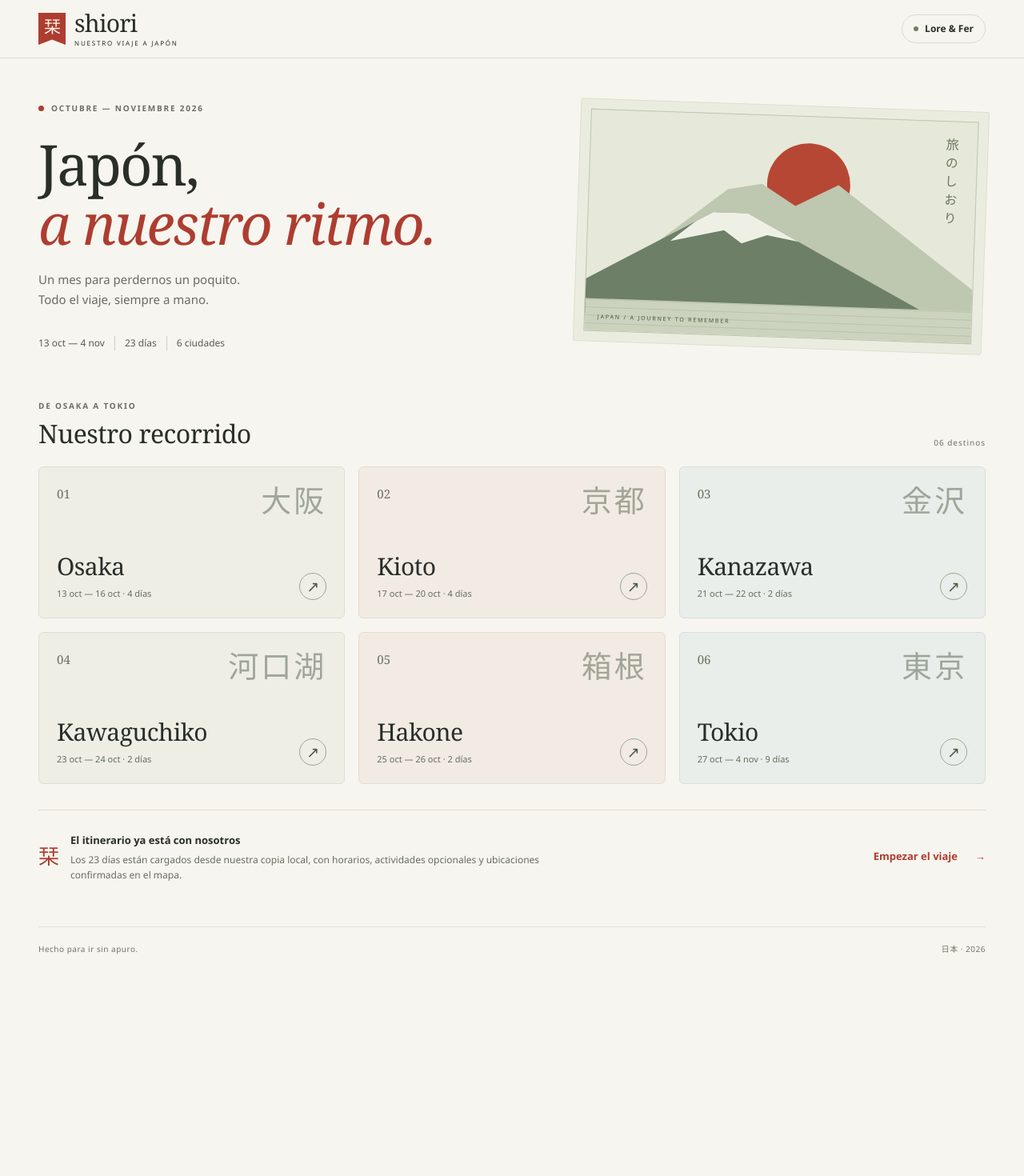
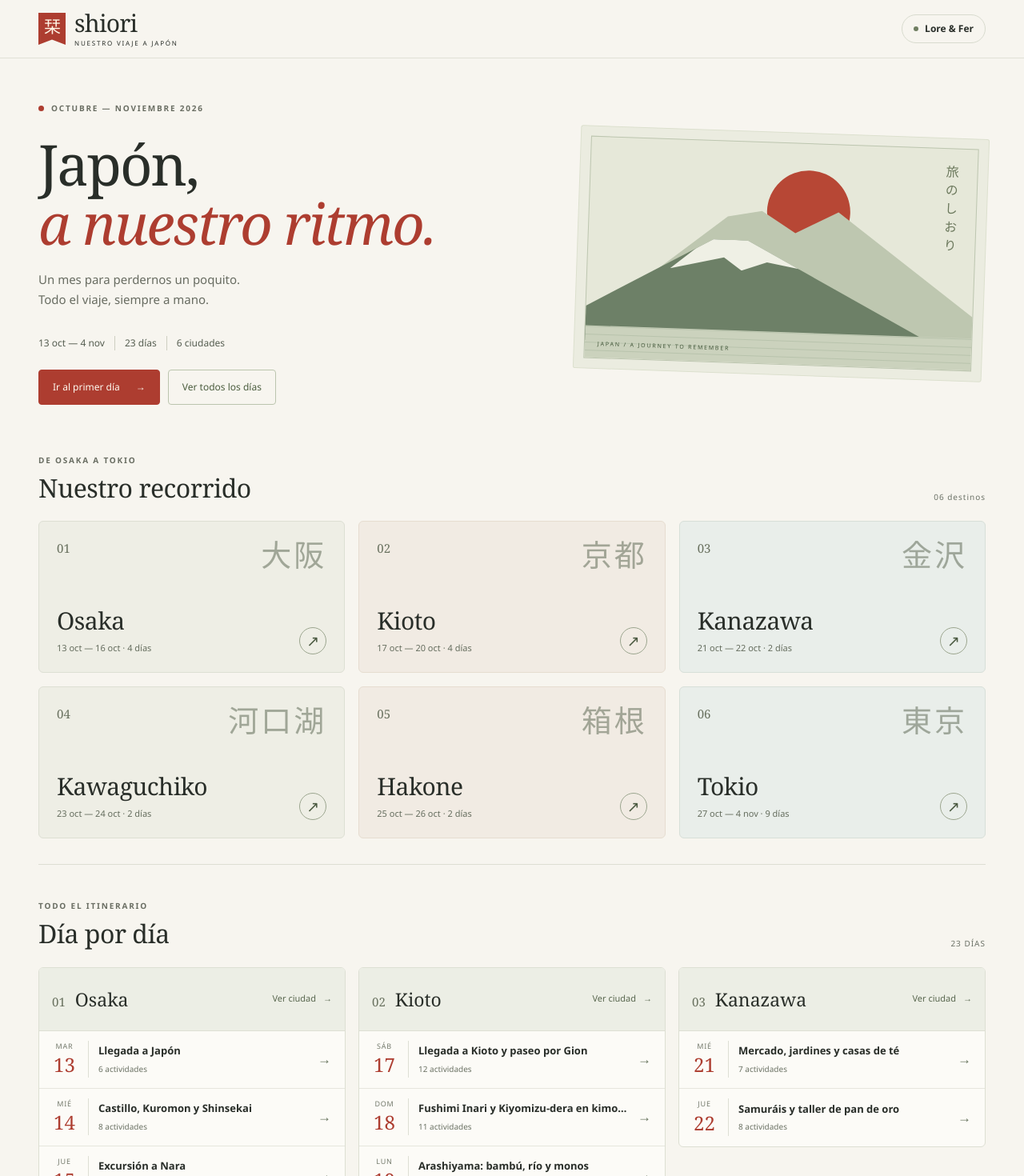
Before and after one commit to bodomchild/shiori, a React (Vite) app: page /#/ in a window 1280 px wide. Shown: the top 1470 px of the page at 80% size. Before the commit the page ends 1220 px from the top, so only its background shows below. Built offline with nearby package versions, Linux system fonts and the light colour scheme.

Commit message:
Improve trip and day navigation

```diff
--- a/src/dates.ts
+++ b/src/dates.ts
@@ -1,4 +1,10 @@
-import type { City } from './types/itinerary';
+import type { City, Day, Trip } from './types/itinerary';
+
+export interface TripDay {
+  city: City;
+  date: string;
+  day?: Day;
+}
 
 // Calendar dates are handled in UTC so the phone's timezone cannot shift a day.
 export function formatDate(date: string, options: Intl.DateTimeFormatOptions = { day: 'numeric', month: 'short' }) {
@@ -21,3 +27,36 @@ export function cityDates(city: City): string[] {
   }
   return dates;
 }
+
+export function tripDays(trip: Trip): TripDay[] {
+  return trip.cities.flatMap((city) => cityDates(city).map((date) => ({
+    city,
+    date,
+    day: city.days.find((entry) => entry.date === date),
+  })));
+}
+
+export function japanToday(now = new Date()): string {
+  const parts = new Intl.DateTimeFormat('en', {
+    timeZone: 'Asia/Tokyo',
+    year: 'numeric',
+    month: '2-digit',
+    day: '2-digit',
+  }).formatToParts(now);
+  const value = (type: Intl.DateTimeFormatPartTypes) => parts.find((part) => part.type === type)?.value;
+  return `${value('year')}-${value('month')}-${value('day')}`;
+}
+
+export function tripDayPath({ city, date }: TripDay) {
+  return `/${city.id}/${daySlug(date)}`;
+}
+
+export function closestTripDay(trip: Trip, today = japanToday()): { tripDay: TripDay; relation: 'before' | 'today' | 'after' } {
+  const days = tripDays(trip);
+  const first = days[0];
+  const last = days.at(-1);
+  if (!first || !last) throw new Error('El itinerario no tiene días');
+  if (today < first.date) return { tripDay: first, relation: 'before' };
+  if (today > last.date) return { tripDay: last, relation: 'after' };
+  return { tripDay: days.find((entry) => entry.date === today) ?? first, relation: 'today' };
+}
--- a/src/pages/CityPage.tsx
+++ b/src/pages/CityPage.tsx
@@ -1,12 +1,13 @@
 import { Link, useParams } from 'react-router-dom';
 import { itinerary } from '../data/itinerary';
-import { cityDates, daySlug, formatDate } from '../dates';
+import { cityDates, daySlug, formatDate, japanToday } from '../dates';
 import NotFound from '../components/NotFound';
 
 export default function CityPage() {
   const { cityId } = useParams();
   const city = itinerary.cities.find((entry) => entry.id === cityId);
   if (!city) return <NotFound />;
+  const today = japanToday();
 
   return <div className="page-shell city-page">
     <Link className="back-link" to="/">← Todo el viaje</Link>
@@ -16,9 +17,10 @@ export default function CityPage() {
     <div className="days-grid">
       {cityDates(city).map((date) => {
         const stops = city.days.find((day) => day.date === date)?.stops ?? [];
-        return <Link to={`/${city.id}/${daySlug(date)}`} className="day-card" key={date}>
+        const isToday = date === today;
+        return <Link to={`/${city.id}/${daySlug(date)}`} className={`day-card${isToday ? ' is-today' : ''}`} key={date}>
           <div className="calendar-block"><span>{formatDate(date, { month: 'short' })}</span><strong>{date.slice(8)}</strong></div>
-          <div className="min-w-0 flex-1"><h2>{city.days.find((day) => day.date === date)?.title ?? formatDate(date, { weekday: 'long' })}</h2><p>{formatDate(date, { weekday: 'long' })} · {stops.length} actividades</p></div>
+          <div className="min-w-0 flex-1"><h2>{city.days.find((day) => day.date === date)?.title ?? formatDate(date, { weekday: 'long' })}</h2><p>{formatDate(date, { weekday: 'long' })} · {stops.length} actividades {isToday && <span className="today-badge">Hoy</span>}</p></div>
           <span className="circle-arrow" aria-hidden="true">→</span>
         </Link>;
       })}
--- a/src/pages/TripPage.tsx
+++ b/src/pages/TripPage.tsx
@@ -1,11 +1,17 @@
 import { Link } from 'react-router-dom';
 import { itinerary } from '../data/itinerary';
-import { cityDates, daySlug, formatDate } from '../dates';
+import { cityDates, closestTripDay, daySlug, formatDate, tripDayPath } from '../dates';
 
 const cityCharacters = ['大阪', '京都', '金沢', '河口湖', '箱根', '東京'];
 
 export default function TripPage() {
   const totalDays = itinerary.cities.reduce((total, city) => total + cityDates(city).length, 0);
+  const current = closestTripDay(itinerary);
+  const currentLabel = current.relation === 'today'
+    ? 'Ver el plan de hoy'
+    : current.relation === 'before'
+      ? 'Ir al primer día'
+      : 'Volver al último día';
   return <div className="page-shell">
     <section className="trip-hero">
       <div className="hero-copy">
@@ -13,6 +19,10 @@ export default function TripPage() {
         <h1>Japón, <br /><em>a nuestro ritmo.</em></h1>
         <p className="hero-description">Un mes para perdernos un poquito.<br />Todo el viaje, siempre a mano.</p>
         <div className="hero-meta"><span>13 oct — 4 nov</span><span>{totalDays} días</span><span>6 ciudades</span></div>
+        <div className="hero-actions">
+          <Link className="primary-link" to={tripDayPath(current.tripDay)}>{currentLabel} <span aria-hidden="true">→</span></Link>
+          <a className="secondary-link" href="#todos-los-dias">Ver todos los días</a>
+        </div>
       </div>
       <div className="japan-art" aria-hidden="true">
         <div className="art-frame"><span className="art-top">旅のしおり</span><div className="sun" /><div className="mountain mountain-back" /><div className="mountain mountain-front" /><div className="art-water" /><span className="art-bottom">JAPAN / A JOURNEY TO REMEMBER</span></div>
@@ -27,6 +37,27 @@ export default function TripPage() {
         </Link>)}
       </div>
     </section>
+    <section className="trip-days" id="todos-los-dias" aria-labelledby="trip-days-title">
+      <div className="section-heading"><div><p className="eyebrow">TODO EL ITINERARIO</p><h2 id="trip-days-title">Día por día</h2></div><span className="small-muted">{totalDays} DÍAS</span></div>
+      <div className="trip-day-groups">
+        {itinerary.cities.map((city, cityIndex) => <article className="trip-day-group" key={city.id}>
+          <div className="trip-day-city">
+            <div><span className="city-number">{String(cityIndex + 1).padStart(2, '0')}</span><h3>{city.name}</h3></div>
+            <Link to={`/${city.id}`}>Ver ciudad <span aria-hidden="true">→</span></Link>
+          </div>
+          <div className="quick-day-list">
+            {cityDates(city).map((date) => {
+              const day = city.days.find((entry) => entry.date === date);
+              return <Link className="quick-day" to={`/${city.id}/${daySlug(date)}`} key={date}>
+                <time dateTime={date}><span>{formatDate(date, { weekday: 'short' })}</span><strong>{date.slice(8)}</strong></time>
+                <span className="quick-day-copy"><strong>{day?.title ?? `Día en ${city.name}`}</strong><small>{day?.stops.length ?? 0} actividades</small></span>
+                <span className="quick-day-arrow" aria-hidden="true">→</span>
+              </Link>;
+            })}
+          </div>
+        </article>)}
+      </div>
+    </section>
     <aside className="sample-note"><span className="note-symbol" aria-hidden="true">栞</span><div><strong>El itinerario ya está con nosotros</strong><p>Los 23 días están cargados desde nuestra copia local, con horarios, actividades opcionales y ubicaciones confirmadas en el mapa.</p></div><Link to={`/osaka/${daySlug('2026-10-13')}`} className="text-link">Empezar el viaje <span aria-hidden="true">→</span></Link></aside>
   </div>;
 }
--- a/src/styles.css
+++ b/src/styles.css
@@ -32,6 +32,7 @@ main:focus { outline: none; }
 .hero-description { font-size: 14px; line-height: 1.7; color: #686c61; }
 .hero-meta { display: flex; flex-wrap: wrap; align-items: center; gap: 12px; font-size: 11px; margin-top: 25px; color: #565e51; }
 .hero-meta span + span { border-left: 1px solid #cecec2; padding-left: 12px; }
+.hero-actions { display: flex; flex-wrap: wrap; gap: 10px; margin-top: 24px; }
 .japan-art { display: none; }
 .section-heading { display: flex; justify-content: space-between; align-items: flex-end; gap: 12px; margin: 14px 0 22px; }
 .section-heading .eyebrow { margin-bottom: 8px; }
@@ -50,6 +51,24 @@ main:focus { outline: none; }
 .city-card p span { white-space: nowrap; }
 .circle-arrow { display: grid; place-items: center; width: 34px; height: 34px; border: 1px solid #9ca68f; border-radius: 50%; font-size: 19px; flex-shrink: 0; color: #4a5940; }
 .sample-note { display: flex; flex-wrap: wrap; align-items: center; gap: 14px; border-top: 1px solid #ddded3; padding-block: 24px 10px; }
+.trip-days { scroll-margin-top: 16px; padding-block: 30px 36px; border-top: 1px solid #ddded3; }
+.trip-day-groups { display: grid; gap: 16px; }
+.trip-day-group { overflow: hidden; border: 1px solid #dddfd3; border-radius: 6px; background: #fcfbf7; }
+.trip-day-city { display: flex; align-items: center; justify-content: space-between; gap: 12px; padding: 17px 16px; background: #eceee5; border-bottom: 1px solid #dddfd3; }
+.trip-day-city > div { display: flex; align-items: baseline; gap: 12px; }
+.trip-day-city h3 { margin: 0; font: 400 23px Georgia, serif; }
+.trip-day-city > a { min-height: 44px; display: inline-flex; align-items: center; gap: 9px; color: #59674f; font-size: 11px; }
+.quick-day-list { display: grid; }
+.quick-day { display: grid; grid-template-columns: 48px minmax(0, 1fr) 20px; align-items: center; gap: 12px; min-height: 72px; padding: 10px 14px; border-bottom: 1px solid #e6e6dd; }
+.quick-day:last-child { border-bottom: 0; }
+.quick-day:hover { background: #f4f2eb; }
+.quick-day time { display: grid; justify-items: center; border-right: 1px solid #dedfd5; padding-right: 12px; text-transform: uppercase; }
+.quick-day time span { font-size: 9px; letter-spacing: .8px; color: #747a6c; }
+.quick-day time strong { color: #ad3d30; font: 400 24px Georgia, serif; }
+.quick-day-copy { min-width: 0; }
+.quick-day-copy > strong { display: block; overflow: hidden; text-overflow: ellipsis; white-space: nowrap; font-size: 13px; }
+.quick-day-copy small { display: block; margin-top: 5px; color: #6a7163; font-size: 10px; }
+.quick-day-arrow { color: #697660; font-size: 17px; }
 .note-symbol { font-size: 26px; color: #ad3d30; }
 .sample-note > div { flex: 1; min-width: 200px; }
 .sample-note strong { font-size: 13px; font-weight: 600; }
@@ -64,12 +83,21 @@ main:focus { outline: none; }
 .days-grid { display: grid; gap: 12px; margin-block: 30px 60px; }
 .day-card { display: flex; align-items: center; gap: 18px; padding: 18px 14px; border: 1px solid #dddfd3; border-radius: 6px; background: #fcfbf7; }
 .day-card:hover { border-color: #8d997f; }
+.day-card.is-today { border-color: #ad3d30; box-shadow: inset 3px 0 #ad3d30; }
+.today-badge { display: inline-block; margin-left: 5px; padding: 2px 5px; border-radius: 3px; color: #fff; background: #ad3d30; font-size: 9px; text-transform: uppercase; }
 .calendar-block { text-align: center; width: 51px; flex-shrink: 0; border-right: 1px solid #e1e1d7; padding-right: 14px; }
 .calendar-block span { text-transform: uppercase; font-size: 10px; color: #747a6c; display: block; letter-spacing: 1px; }
 .calendar-block strong { color: #ad3d30; font: 400 32px Georgia, serif; }
 .day-card h2 { text-transform: capitalize; font-weight: 600; font-size: 16px; margin: 0 0 6px; }
 .day-card p { font-size: 11px; color: #686f60; margin: 0; }
 .day-heading { display: flex; flex-direction: column; gap: 22px; }
+.day-navigation { display: grid; grid-template-columns: minmax(82px, 1fr) auto minmax(82px, 1fr); align-items: center; gap: 8px; margin: -4px 0 22px; padding: 8px; border: 1px solid #dddfd3; border-radius: 6px; background: #fcfbf7; }
+.day-navigation a { display: flex; align-items: center; gap: 8px; min-height: 44px; color: #4d5f42; }
+.day-navigation a:last-child { justify-content: flex-end; text-align: right; }
+.day-navigation a small, .day-navigation a strong { display: block; }
+.day-navigation a small { margin-bottom: 2px; color: #747a6c; font-size: 8px; letter-spacing: .8px; text-transform: uppercase; }
+.day-navigation a strong { font-size: 11px; text-transform: capitalize; }
+.day-position { color: #717767; font-size: 9px; letter-spacing: .8px; white-space: nowrap; }
 .day-heading .eyebrow { font-size: 10px; }
 .day-heading .page-title { font-size: clamp(31px, 3.5vw, 43px); }
 .day-note { max-width: 720px; margin: 12px 0 0; font-size: 12px; line-height: 1.65; color: #676e61; }
@@ -132,6 +160,7 @@ main:focus { outline: none; }
   .city-card { min-height: 180px; }
   .hero-copy h1 { font-size: 58px; }
   .days-grid { grid-template-columns: repeat(2, minmax(0, 1fr)); }
+  .trip-day-groups { grid-template-columns: repeat(2, minmax(0, 1fr)); align-items: start; }
 }
 
 @media (min-width: 900px) {
@@ -157,6 +186,8 @@ main:focus { outline: none; }
   .city-character { font-size: 38px; }
   .section-heading h2 { font-size: 32px; }
   .day-heading { flex-direction: row; justify-content: space-between; align-items: flex-end; }
+  .day-navigation { grid-template-columns: 1fr auto 1fr; padding-inline: 14px; }
+  .trip-day-groups { grid-template-columns: repeat(3, minmax(0, 1fr)); }
   .day-selectors { width: 310px; flex-shrink: 0; }
   .day-layout { grid-template-columns: minmax(0, 1.2fr) minmax(340px, 1fr); gap: 28px; }
   .map-panel { top: 20px; box-shadow: none; }
```
Also changed, not shown: src/pages/DayPage.tsx (+10 -1 lines).
